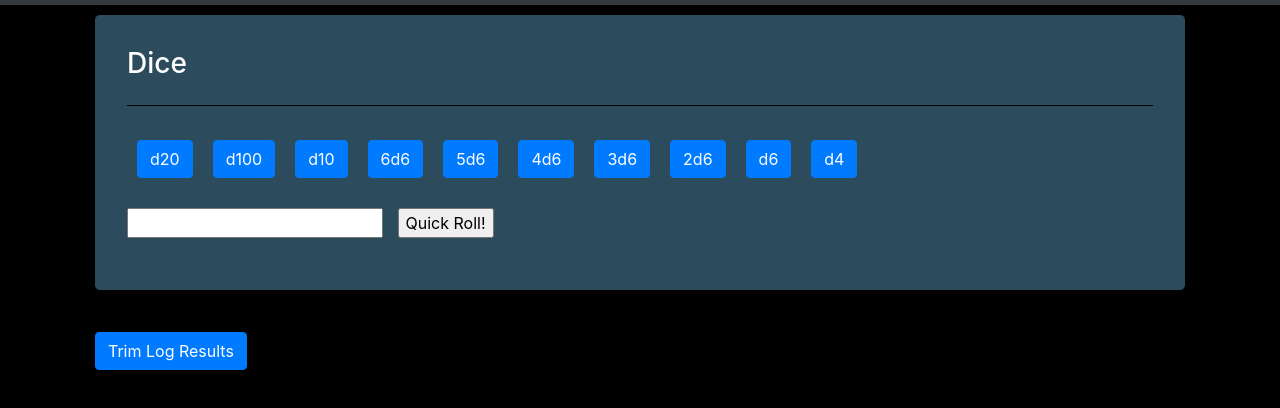
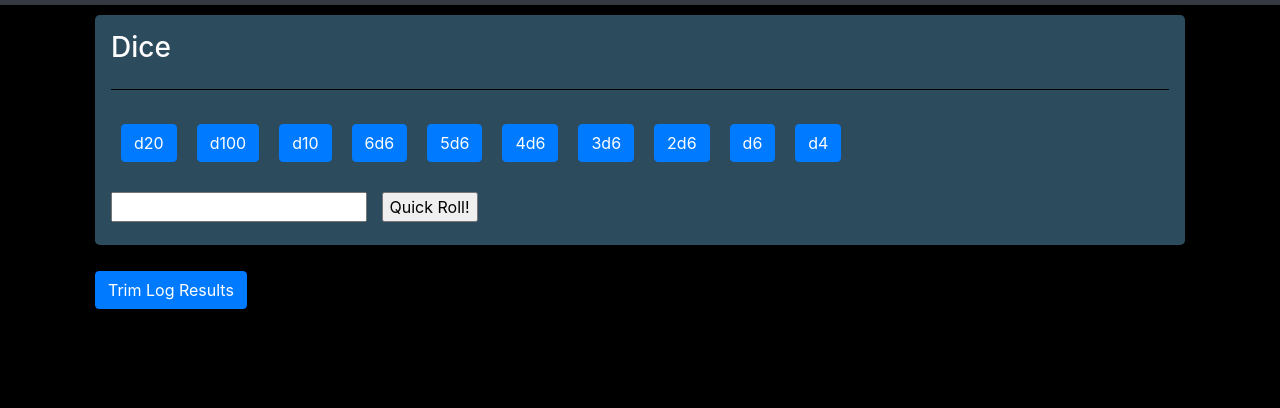
Before and after one commit to Gamlilorien/rpg-buddy, a plain HTML site: page index.html in a window 1280 px wide. Shown: the part 94-502 px from the top of the page. Drawn offline with nearby package versions, Linux system fonts and the light colour scheme; no server answers.

Commit message:
more adjustments to the jumbotron padding and margins

```diff
--- a/assets/css/style.css
+++ b/assets/css/style.css
@@ -27,7 +27,9 @@ p {
 
 .jumbotron {
     background-color: #2c4b5d;
-    padding: 2rem;
+    padding: 1rem;
+    padding-bottom: .2rem;
+    margin-bottom: 1rem;
 }
 
 .log-container {
```
